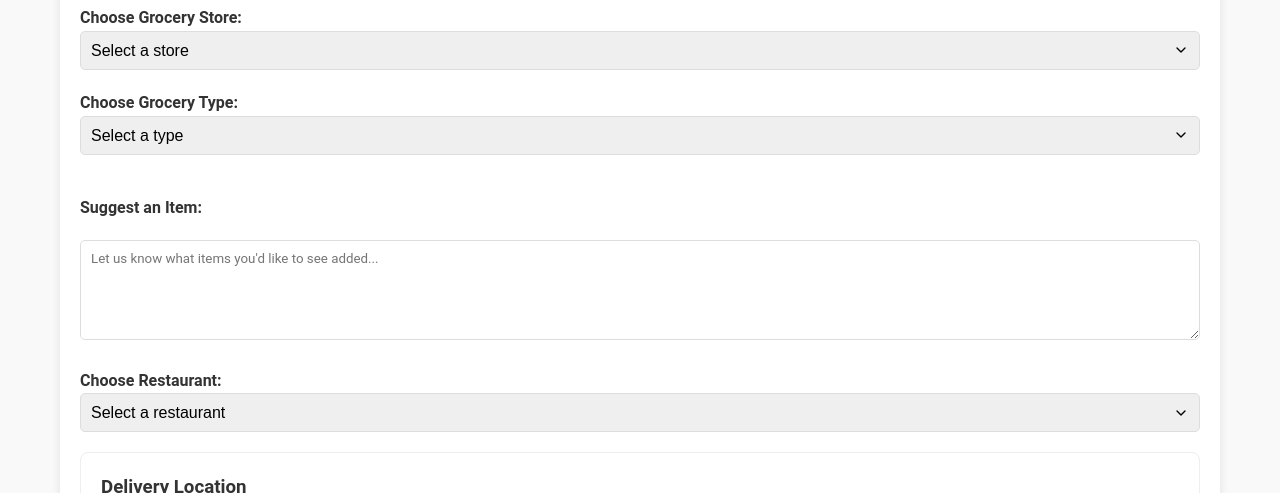
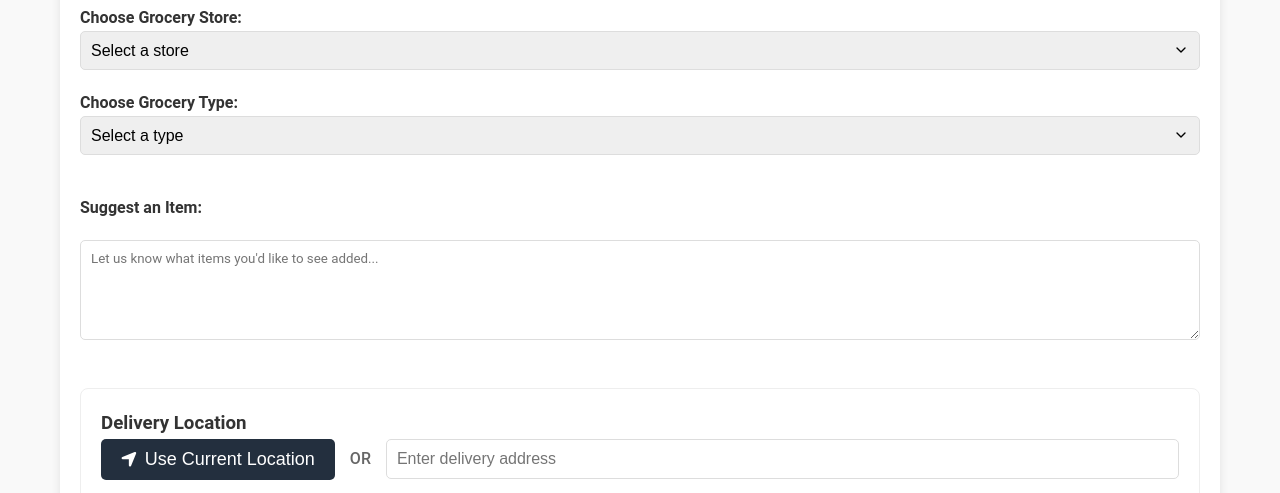
Before and after one commit to alfayyad2004/ErrandEase, a plain HTML site: page order.html in a window 1280 px wide. Shown: the part 307-800 px from the top of the page. Drawn offline with nearby package versions, Linux system fonts and the light colour scheme.

Commit message:
Last Final

```diff
--- a/order.html
+++ b/order.html
@@ -891,15 +891,7 @@ button:hover {
 <textarea id="suggestion-box" name="suggestion-box" placeholder="Let us know what items you'd like to see added..." rows="4" style="width: 100%; border-radius: 5px; padding: 10px; border: 1px solid #ddd;"></textarea>
 
 
-                    <div class="store-selection">
-                        <label for="restaurant">Choose Restaurant:</label>
-                        <select id="restaurant" name="restaurant" required>
-                            <option value="">Select a restaurant</option>
-                            <option value="pizzapalace">Pizza Palace</option>
-                            <option value="burgerbarn">Burger Barn</option>
-                            <option value="sushispot">Sushi Spot</option>
-                        </select>
-                    </div>
+
 
 
 <!-- Add this right after the delivery time input -->
```
